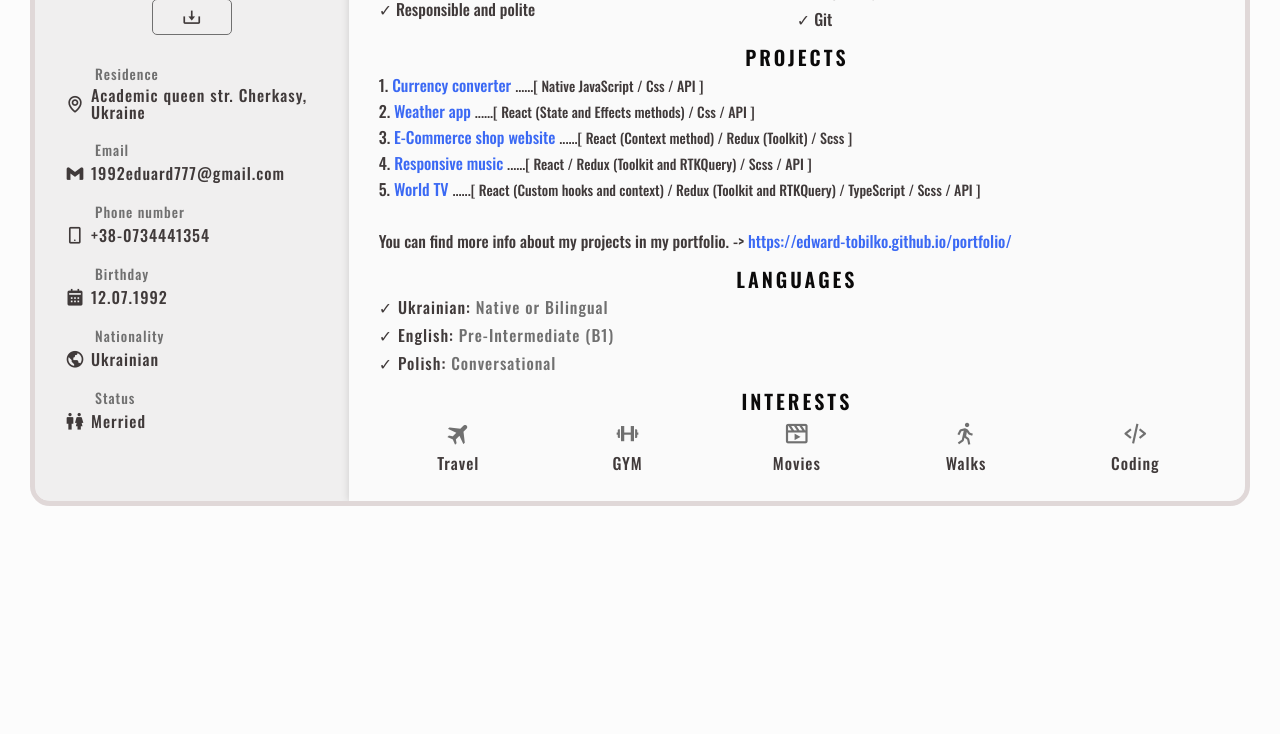
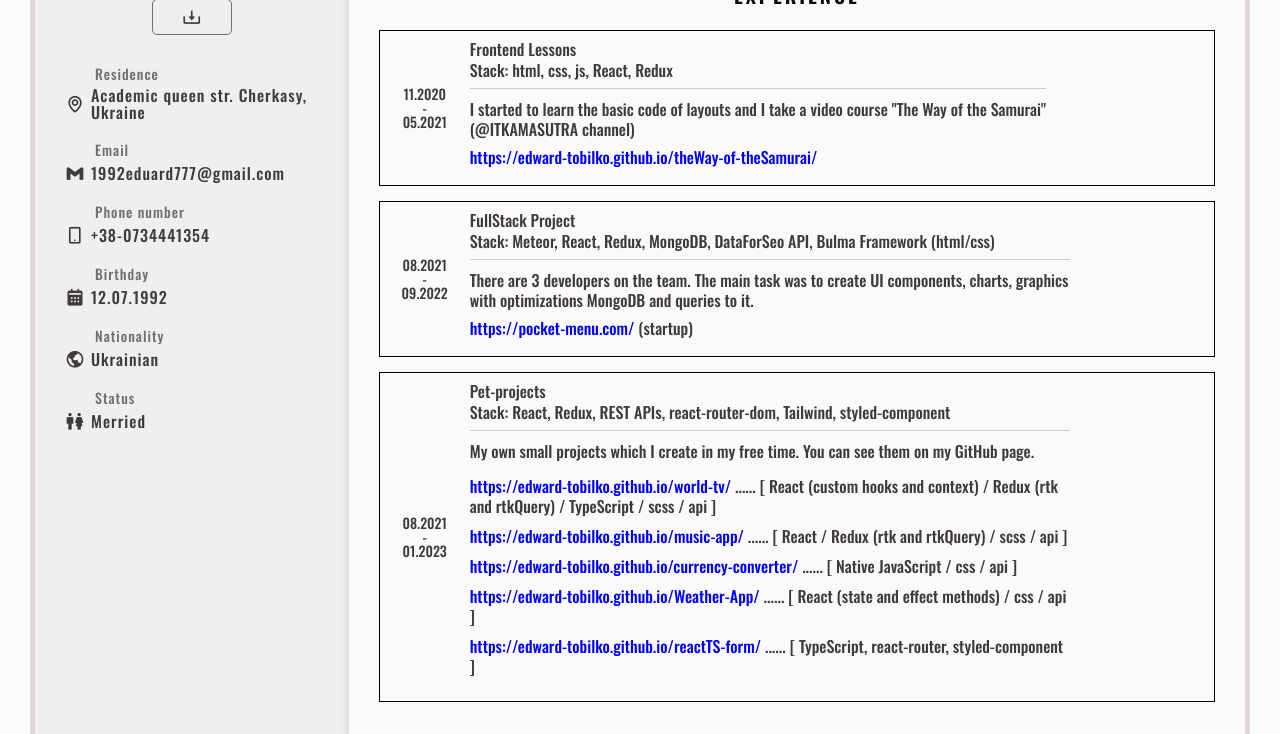
Before and after one commit to edward-tobilko/cv, a website: page src/index.html in a window 1280 px wide. Shown: the part 428-1162 px from the top of the page. Before the commit the page ends 954 px from the top, so only its background shows below. Drawn offline with nearby package versions, Linux system fonts and the light colour scheme; files that its build step writes are made by us from their sources.

Commit message:
some changes

```diff
--- a/src/html/_about-me.html
+++ b/src/html/_about-me.html
@@ -3,17 +3,11 @@
 
   <div class="aboutMe__content">
     <p class="aboutMe__content-text">
-      The last year I devoted myself to training and developing my skills in IT.
-      I want to start a career as a junior web developer in a company, and my
-      target is to grow to a team lead in 5 years. I like creating web
-      applications for users and I think that the most important thing for a
-      developer is the ability to solve the task and bring the work to the end.
-      <br />
-      Also, I have English classes to get a B2 level and I do sports.
-      <br />
-      As for expectations from future work, first of all, I would like to get
-      experience from more experienced developers and work in a team. And of
-      course, to develop in Front-end as a developer.
+      JavaScript developer with +1.5 years of experience. Worked in a startup as
+      a front-end developer. I also develop my skills in my free time. I can
+      work fully remotely and on my own, and of course I can find out to Google
+      for info and to do different tasks. My main purpose is to provide great
+      quality work and help your business grows up.
     </p>
   </div>
 </section>
--- /dev/null
+++ b/src/html/_experience.html
@@ -0,0 +1,114 @@
+<section class="experience section" id="experience">
+  <h2 class="section-title">Experience</h2>
+
+  <div class="experience__content">
+    <div class="experience__content-time">11.2020 <span>-</span> 05.2021</div>
+    <div class="experience__content-project">
+      <div class="experience__content-project__title">
+        <p>Frontend Lessons</p>
+        <p><span>Stack: </span>html, css, js, React, Redux</p>
+      </div>
+      <div class="experience__content-project__subtitle">
+        <p>
+          I started to learn the basic code of layouts and I take a video course
+          "The Way of the Samurai" <br />(@ITKAMASUTRA channel)
+        </p>
+        <a
+          href="https://edward-tobilko.github.io/theWay-of-theSamurai/"
+          target="_blank"
+          >https://edward-tobilko.github.io/theWay-of-theSamurai/</a
+        >
+      </div>
+    </div>
+  </div>
+
+  <div class="experience__content">
+    <div class="experience__content-time">08.2021 <span>-</span> 09.2022</div>
+    <div class="experience__content-project">
+      <div class="experience__content-project__title">
+        <p>FullStack Project</p>
+        <p>
+          <span>Stack: </span>Meteor, React, Redux, MongoDB, DataForSeo API,
+          Bulma Framework (html/css)
+        </p>
+      </div>
+      <div class="experience__content-project__subtitle">
+        <p>
+          There are 3 developers on the team. The main task was to create UI
+          components, charts, graphics with optimizations MongoDB and queries to
+          it.
+        </p>
+        <a href="https://pocket-menu.com/" target="_blank"
+          >https://pocket-menu.com/</a
+        >
+        <span>(startup)</span>
+      </div>
+    </div>
+  </div>
+
+  <div class="experience__content">
+    <div class="experience__content-time">08.2021 <span>-</span> 01.2023</div>
+    <div class="experience__content-project">
+      <div class="experience__content-project__title">
+        <p>Pet-projects</p>
+        <p>
+          <span>Stack: </span>React, Redux, REST APIs, react-router-dom,
+          Tailwind, styled-component
+        </p>
+      </div>
+      <div class="experience__content-project__subtitle">
+        <p>
+          My own small projects which I create in my free time. You can see them
+          on my GitHub page.
+        </p>
+        <div class="experience__content-project__subtitle-links">
+          <div class="experience__content-project__subtitle-link">
+            <a href="https://edward-tobilko.github.io/world-tv/" target="_blank"
+              >https://edward-tobilko.github.io/world-tv/
+            </a>
+            <span>
+              ...... [ React (custom hooks and context) / Redux (rtk and
+              rtkQuery) / TypeScript / scss / api ]</span
+            >
+          </div>
+          <div class="experience__content-project__subtitle-link">
+            <a
+              href="https://edward-tobilko.github.io/music-app/"
+              target="_blank"
+              >https://edward-tobilko.github.io/music-app/
+            </a>
+            <span>
+              ...... [ React / Redux (rtk and rtkQuery) / scss / api ]</span
+            >
+          </div>
+          <div class="experience__content-project__subtitle-link">
+            <a
+              href="https://edward-tobilko.github.io/currency-converter/"
+              target="_blank"
+              >https://edward-tobilko.github.io/currency-converter/
+            </a>
+            <span> ...... [ Native JavaScript / css / api ]</span>
+          </div>
+          <div class="experience__content-project__subtitle-link">
+            <a
+              href="https://edward-tobilko.github.io/Weather-App/"
+              target="_blank"
+              >https://edward-tobilko.github.io/Weather-App/
+            </a>
+            <span>
+              ...... [ React (state and effect methods) / css / api ]</span
+            >
+          </div>
+          <div class="experience__content-project__subtitle-link">
+            <a
+              href="https://edward-tobilko.github.io/reactTS-form/"
+              target="_blank"
+              >https://edward-tobilko.github.io/reactTS-form/
+            </a>
+            <span> ...... [ TypeScript, react-router, styled-component ]</span>
+          </div>
+        </div>
+      </div>
+    </div>
+  </div>
+</section>
--- a/src/html/_skills.html
+++ b/src/html/_skills.html
@@ -2,15 +2,18 @@
   <div class="skills__content">
     <ul class="skills__data">
       <h2 class="section-title">Soft skills</h2>
-      <li class="skills__data-list">✓ Ability to meet deadlines</li>
-      <li class="skills__data-list">✓ Attentive to detail</li>
-      <li class="skills__data-list">✓ Desire to learn something new</li>
-      <li class="skills__data-list">✓ Responsible and polite</li>
+      <li class="skills__data-list">✓ Ability to work in a team</li>
+      <li class="skills__data-list">✓ Adaptability and Flexibility</li>
+      <li class="skills__data-list">✓ Capable to work on my own</li>
+      <li class="skills__data-list">✓ Desire to learn new technologies</li>
     </ul>
 
     <ul class="skills__data">
       <h2 class="section-title">Hard skills</h2>
-      <li class="skills__data-list">✓ HTML / CSS(SASS) / BEM methodology</li>
+      <li class="skills__data-list">✓ HTML (BEM methodology) / Bootstrap</li>
+      <li class="skills__data-list">
+        ✓ CSS (Preprocessors) / CSS Animation / Styled Components
+      </li>
       <li class="skills__data-list">✓ JavaScript / Typescript</li>
       <li class="skills__data-list">
         ✓ React (Hooks) / Redux (Toolkit and RTKQuery)
--- a/src/index.html
+++ b/src/index.html
@@ -41,7 +41,10 @@
           @@include('./html/_skills.html')
 
           <!-- Projects -->
-          @@include('./html/_projects.html')
+          <!-- @@include('./html/_projects.html') -->
+
+          <!-- Experience -->
+          @@include('./html/_experience.html')
 
           <!-- Languages -->
           @@include('./html/_languages.html')
--- a/src/js/main.js
+++ b/src/js/main.js
@@ -102,8 +102,8 @@ let options = {
   margin: 0,
   filename: "CV_eduard-tobilko.pdf",
   image: { type: "jpeg", quality: 0.98 },
-  html2canvas: { scale: 4 },
-  jsPDF: { format: "a4", orientation: "portrait" },
+  html2canvas: { scale: 2 },
+  jsPDF: { format: "letter", orientation: "portrait", unit: "in" },
 };
 
 function generateResumeToPDF() {
--- /dev/null
+++ b/src/scss/_experience.scss
@@ -0,0 +1,57 @@
+.experience__content {
+  display: flex;
+  align-items: center;
+  border: 1px solid #000000;
+  padding: 10px;
+  margin: 15px 0;
+  &-time {
+    display: flex;
+    flex-direction: column;
+    align-items: center;
+    max-width: 70px;
+    width: 100%;
+    margin-right: 10px;
+    color: $textColor;
+    font-size: 14px;
+    span {
+      text-align: center;
+    }
+    &:last-of-type {
+      display: none;
+    }
+  }
+
+  &-project {
+    &__title {
+      border-bottom: 1px solid #0000002d;
+      p {
+        padding-bottom: 5px;
+        color: $textColor;
+        &:last-child {
+          padding-bottom: 10px;
+        }
+      }
+    }
+    &__subtitle {
+      padding-bottom: 10px;
+      max-width: 600px;
+      width: 100%;
+      p {
+        color: $textColor;
+        padding: 10px 0 10px 0;
+        line-height: 20px;
+      }
+      a {
+        color: blue;
+      }
+      &-links {
+        display: flex;
+        flex-direction: column;
+        line-height: 20px;
+      }
+      &-link {
+        padding: 5px 0;
+      }
+    }
+  }
+}
--- a/src/scss/style.scss
+++ b/src/scss/style.scss
@@ -8,7 +8,8 @@
 @import "./home";
 @import "./about-me";
 @import "./skills";
-@import "./projects";
+// @import "./projects";
+@import "./experience";
 @import "./languages";
 @import "./interests";
 @import "./dark-mode";
```
Also changed, not shown: build/css/style.css, build/css/style.min.css, build/index.html, build/js/scripts.js, build/js/scripts.min.js.
